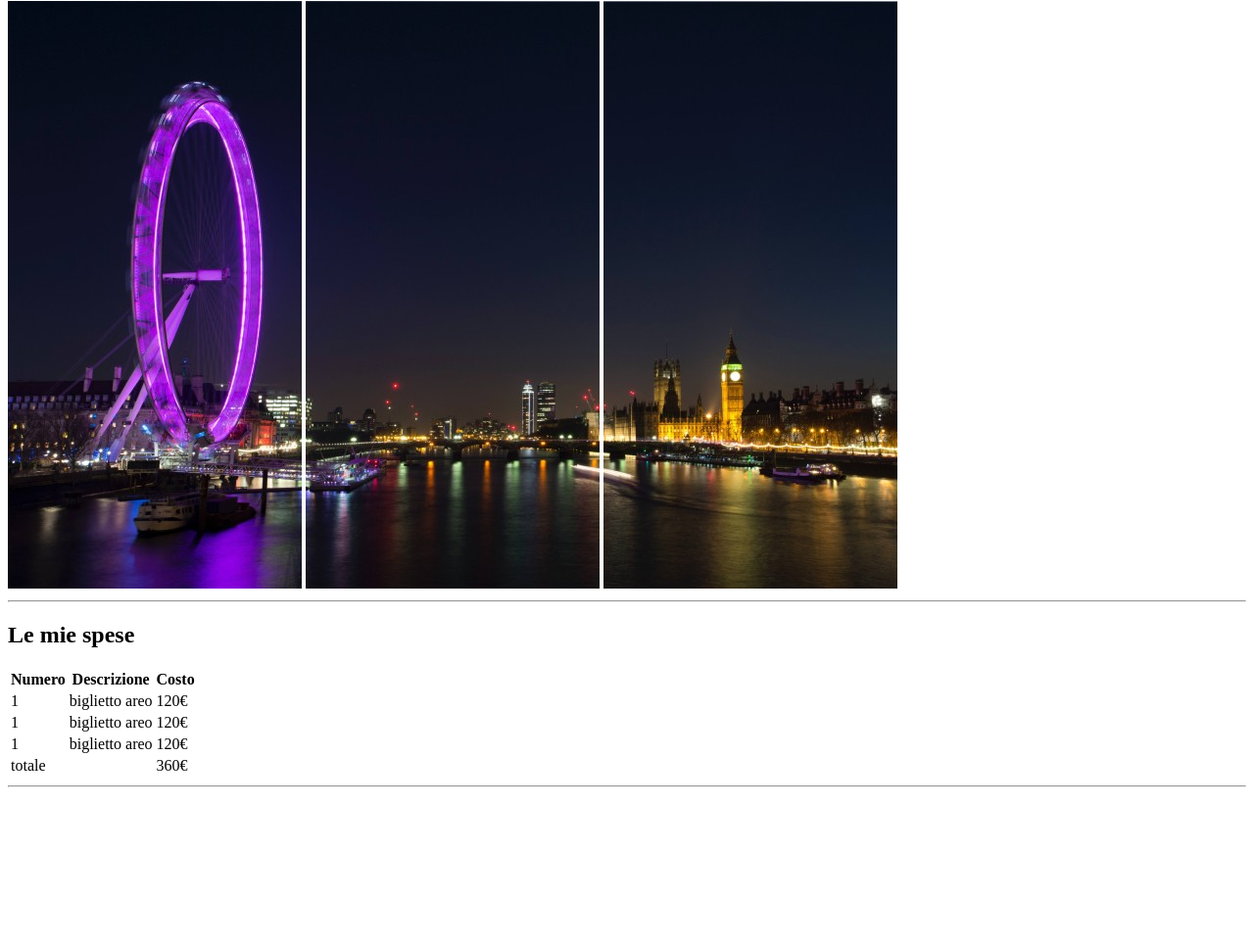
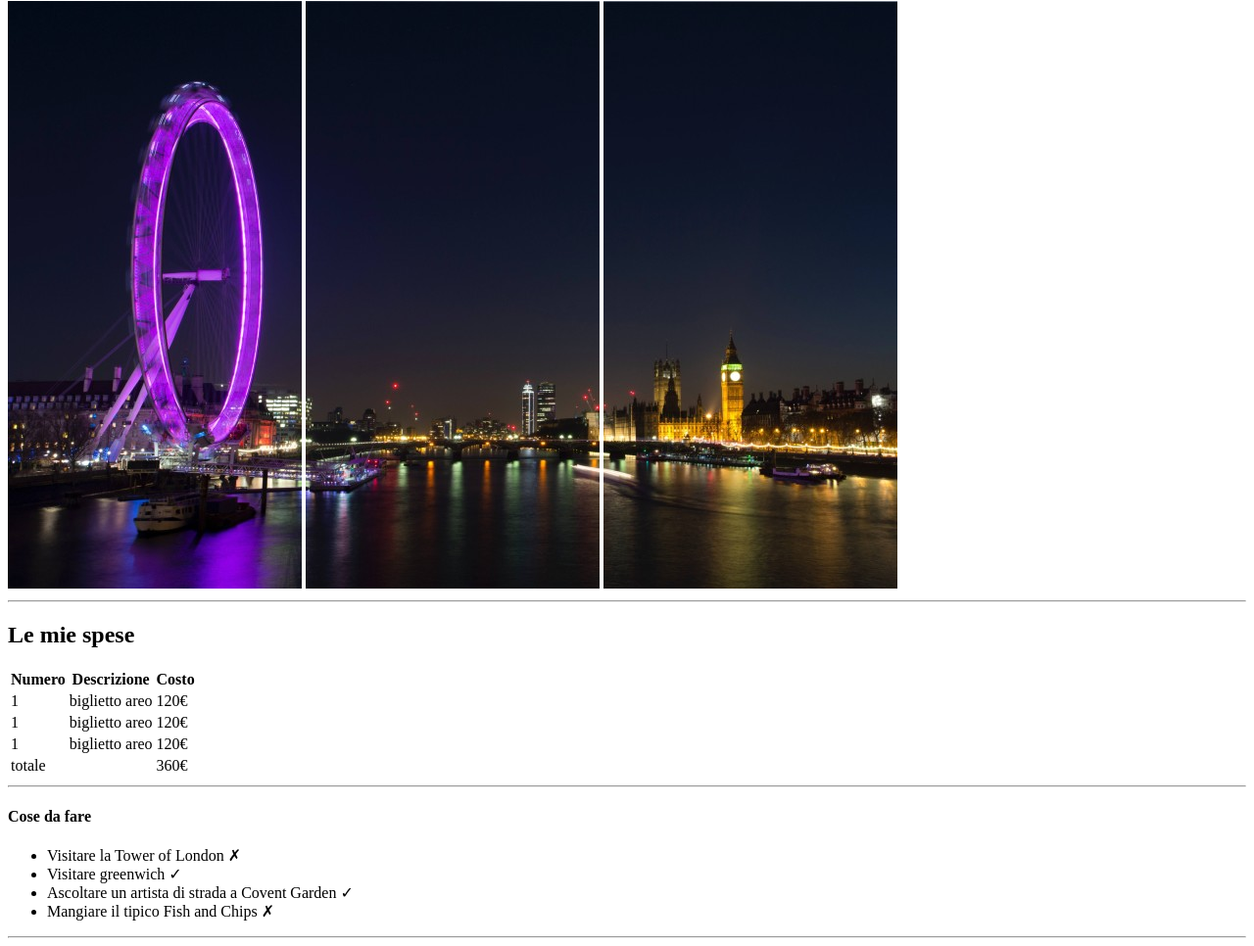
Before and after one commit to francescomadonna712/html-london-trip, a plain HTML site: page index.html in a window 1280 px wide. Shown: the part 79-1045 px from the top of the page at 98% size. Before the commit the page ends 891 px from the top, so only its background shows below. Drawn offline with Linux system fonts and the light colour scheme.

Commit message:
unordered list

```diff
--- a/index.html
+++ b/index.html
@@ -55,6 +55,15 @@
 </tfoot>
 </table>
 <hr>
+<!-- lista di cose da fare -->
+<h4>Cose da fare</h4>
+<ul>
+    <li>Visitare la Tower of London &#10007;</li>
+    <li>Visitare greenwich &#10003;</li>
+    <li>Ascoltare un artista di strada a Covent Garden &#10003;</li>
+    <li>Mangiare il tipico Fish and Chips &#10007;</li>
+</ul>
+<hr>
 
 
 </body>
```
